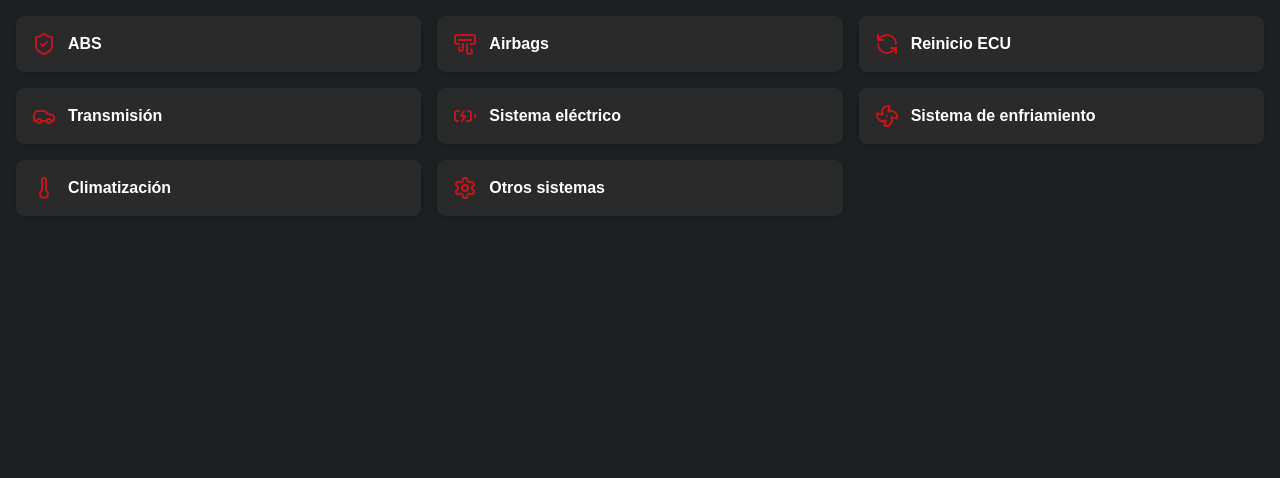
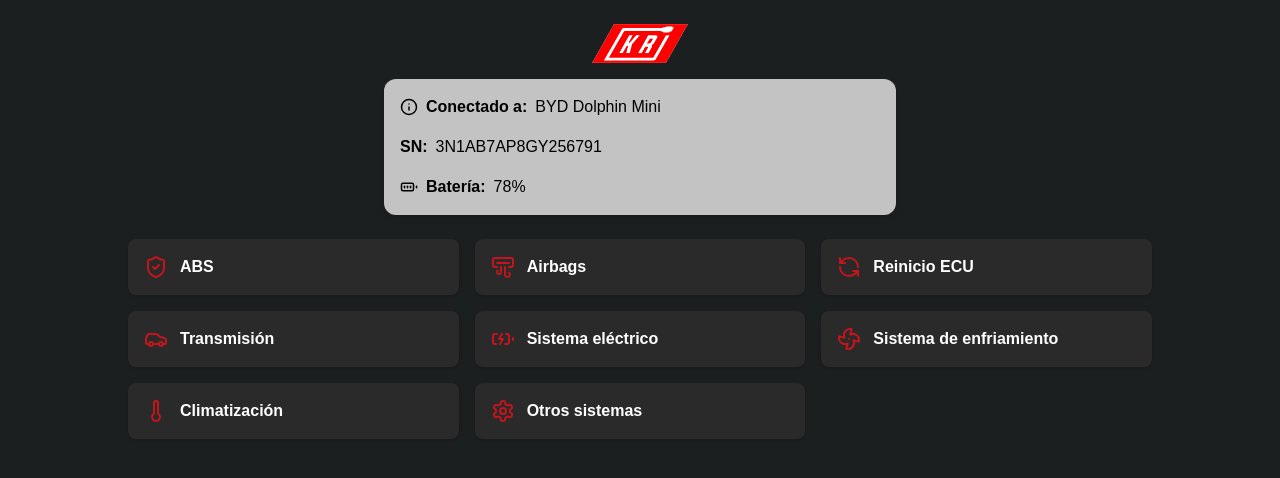
Before and after one commit to IramMcFly/krino-link, a Next.js app: page /Simulador in a window 1280 px wide. Shown: the top 478 px of the page. Built offline with nearby package versions, Linux system fonts and the light colour scheme.

Commit message:
adjustments into simulator page.js

```diff
--- a/app/Simulador/page.js
+++ b/app/Simulador/page.js
@@ -1,13 +1,43 @@
 'use client';
+
 import { useState, Suspense, lazy } from 'react';
 import MenuGeneral from './componentes/MenuGeneral';
+import { Info, BatteryFull } from 'lucide-react';
+
+const vehiculo = {
+  nombre: 'BYD Dolphin Mini',
+  numeroSerie: '3N1AB7AP8GY256791',
+  bateria: '78%',
+};
 
 export default function Simulador() {
   const [moduloActivo, setModuloActivo] = useState(null);
   const ModuloDinamico = moduloActivo ? lazy(() => import(`./componentes/${moduloActivo}`)) : null;
 
   return (
-    <div className="min-h-screen p-4 bg-[#1b1f20] text-white">
+    <div className="min-h-screen bg-[#1b1f20] text-white px-4 py-6 flex flex-col items-center relative overflow-hidden">
+      <img src="images/logoKR.png" alt="Logo KR" className="w-20 md:w-24 mb-4 z-10" />
+
+      <div className="bg-[#c3c3c3] text-black rounded-xl p-4 mb-6 w-full max-w-md sm:max-w-lg shadow-md z-10">
+        <div className="flex flex-col gap-2 sm:gap-4 text-sm sm:text-base">
+          <div className="flex items-center gap-2 overflow-hidden">
+            <Info size={18} />
+            <span className="font-semibold whitespace-nowrap">Conectado a:</span>
+            <span className="truncate">{vehiculo.nombre}</span>
+          </div>
+          <div className="flex items-center gap-2 overflow-hidden">
+            <span className="font-semibold whitespace-nowrap">SN:</span>
+            <span className="truncate">{vehiculo.numeroSerie}</span>
+          </div>
+          <div className="flex items-center gap-2 overflow-hidden">
+            <BatteryFull size={18} />
+            <span className="font-semibold whitespace-nowrap">Batería:</span>
+            <span className="truncate">{vehiculo.bateria}</span>
+          </div>
+        </div>
+      </div>
+
+      <div className="w-full max-w-5xl">
         {!moduloActivo ? (
           <MenuGeneral seleccionarModulo={setModuloActivo} />
         ) : (
@@ -16,5 +46,6 @@
           </Suspense>
         )}
       </div>
+    </div>
   );
 }
```
Lines whose indentation alone changed are shown as unchanged.
